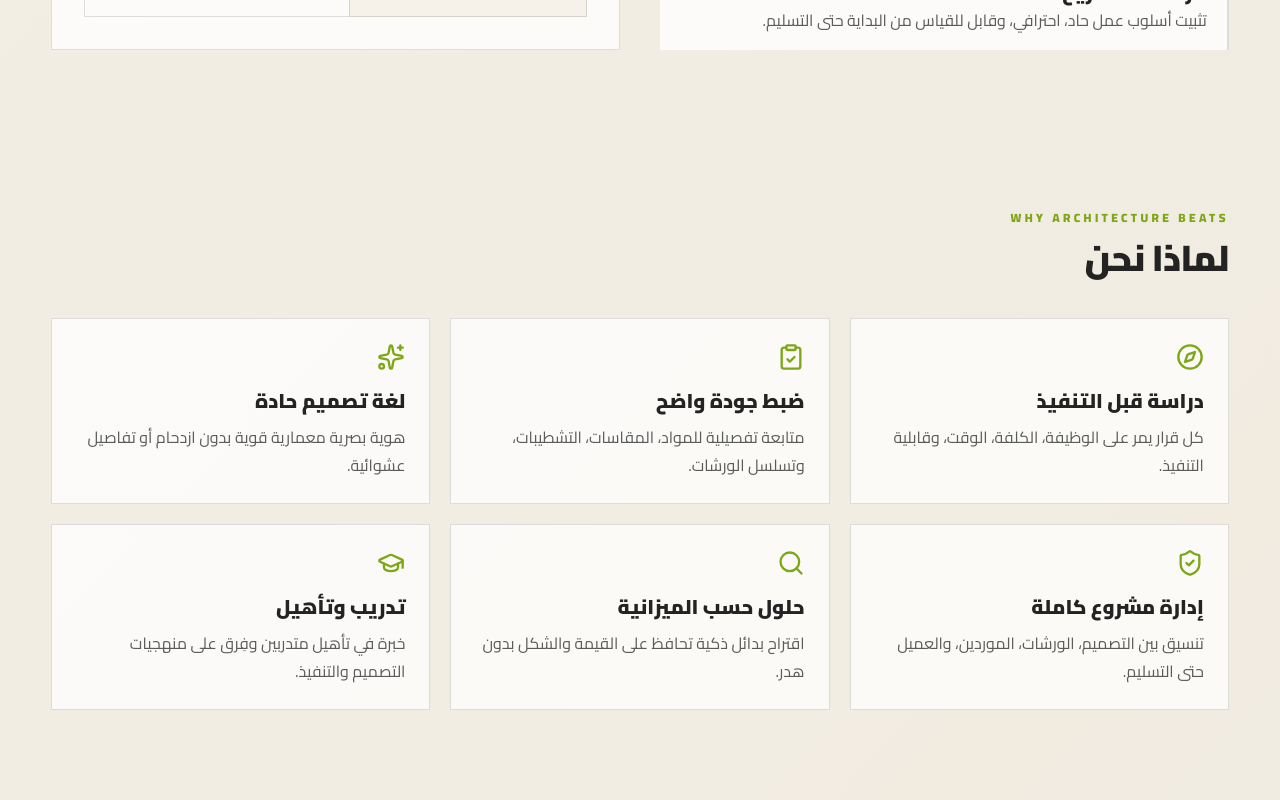
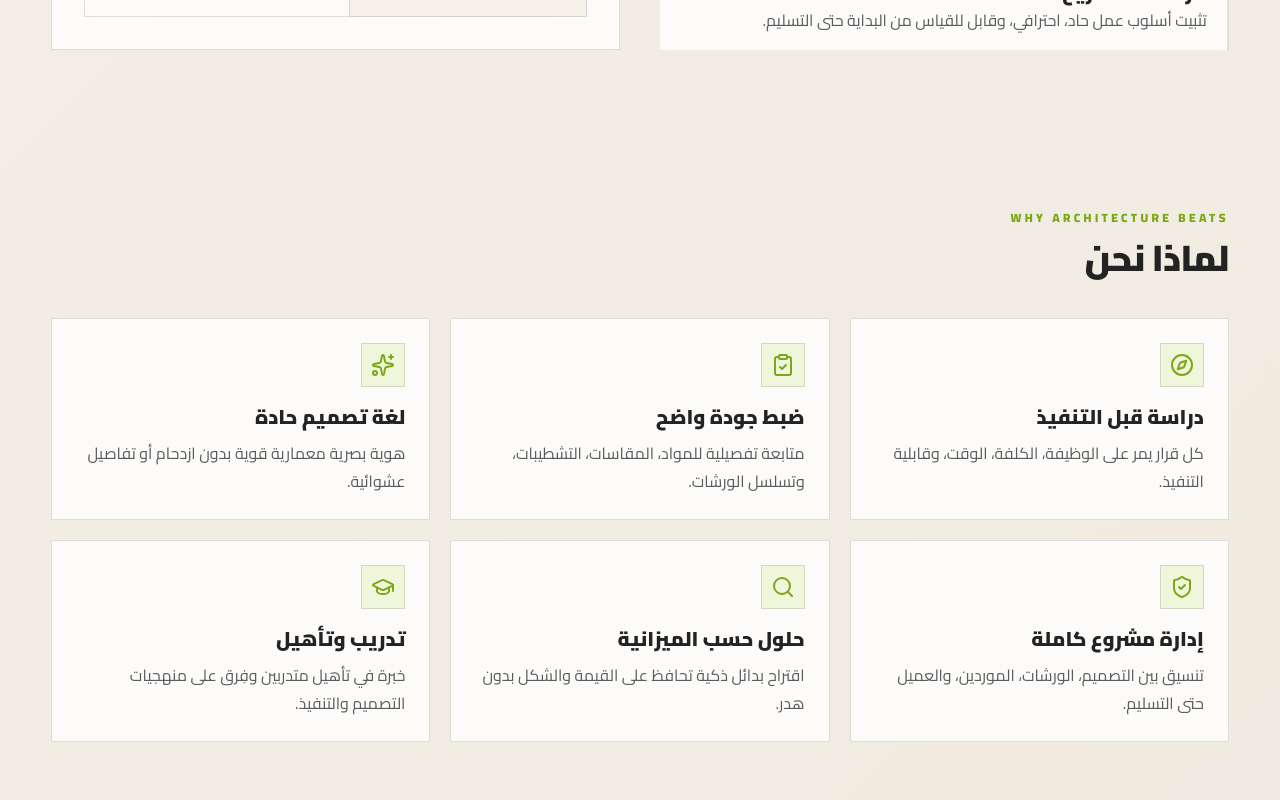
Before and after one commit to abod-haes/architecture-beats, a Next.js app: page / in a window 1280 px wide. Shown: the part 2520-3320 px from the top of the page. Built offline with nearby package versions, Linux system fonts and the light colour scheme.

Commit message:
Theme why us section cards

```diff
--- a/src/components/sections/WhyUsSection.tsx
+++ b/src/components/sections/WhyUsSection.tsx
@@ -10,20 +10,28 @@ export default function WhyUsSection() {
   const content = useSiteContent();
 
   return (
-    <section className="mx-auto w-[92%] max-w-7xl py-20">
+    <section className="site-section mx-auto w-[92%] max-w-7xl py-16 sm:py-20">
       <SectionTitle title={content.texts.whyUsTitle} eyebrow="Why Architecture Beats" />
       <motion.div
         initial="hidden"
         whileInView="visible"
         viewport={{ once: false, amount: 0.18 }}
         variants={staggerContainer}
-        className="mt-10 grid gap-5 sm:grid-cols-2 lg:grid-cols-3"
+        className="mt-8 grid gap-4 sm:mt-10 sm:grid-cols-2 sm:gap-5 lg:grid-cols-3"
       >
         {content.whyUs.map((item) => {
           const Icon = item.icon as ComponentType<{ className?: string }>;
           return (
-            <motion.article key={item.title} variants={fadeUp} className="border border-brand-dark/15 bg-white/75 p-6 transition hover:border-brand-primary">
-              <Icon className="mb-4 h-7 w-7 text-brand-secondary" />
+            <motion.article
+              key={item.title}
+              variants={fadeUp}
+              whileHover={{ y: -6 }}
+              data-cursor="active"
+              className="border border-[var(--site-border)] bg-[var(--site-card)] p-5 backdrop-blur transition hover:border-brand-primary sm:p-6"
+            >
+              <div className="mb-4 grid h-11 w-11 place-items-center border border-brand-primary/45 bg-brand-primary/15">
+                <Icon className="h-6 w-6 text-brand-secondary" />
+              </div>
               <h3 className="mb-2 text-xl font-black text-brand-dark">{item.title}</h3>
               <p className="leading-7 text-brand-gray">{item.description}</p>
             </motion.article>
```
